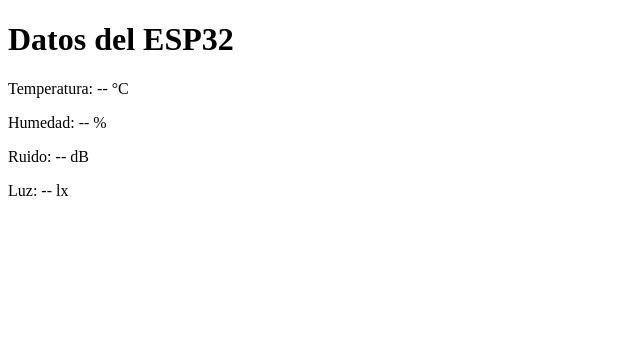
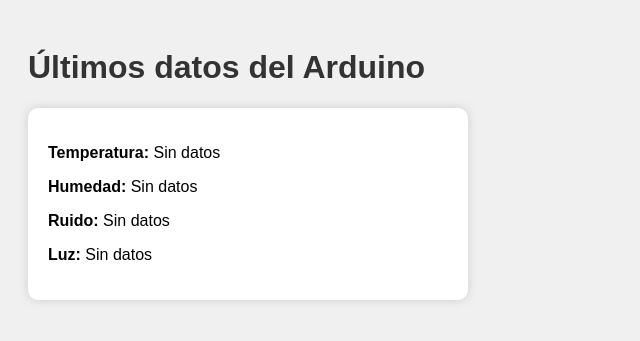
Before and after one commit to xSonts/Proyecto-CF, a Flask app: page / in a window 1280 px wide. Shown: the top 341 px of the page, without its empty margins (0-640 px from the left). Run offline with Flask 3, Linux system fonts and the light colour scheme.

Commit message:
Update index.html

```diff
--- a/templates/index.html
+++ b/templates/index.html
@@ -2,31 +2,20 @@
 <html lang="es">
 <head>
   <meta charset="UTF-8">
-  <title>Monitor de Sensores</title>
+  <title>Panel IoT</title>
+  <style>
+    body { font-family: sans-serif; padding: 20px; background: #f0f0f0; }
+    h1 { color: #333; }
+    .card { background: white; padding: 20px; border-radius: 10px; box-shadow: 0 0 10px #ccc; max-width: 400px; }
+  </style>
 </head>
 <body>
-  <h1>Datos del ESP32</h1>
-  <p>Temperatura: <span id="temp">--</span> °C</p>
-  <p>Humedad: <span id="hum">--</span> %</p>
-  <p>Ruido: <span id="ruido">--</span> dB</p>
-  <p>Luz: <span id="luz">--</span> lx</p>
-
-  <script>
-    function actualizarDatos() {
-      fetch('/api/datos')
-        .then(response => response.json())
-        .then(data => {
-          document.getElementById('temp').textContent = data.temperatura ?? '--';
-          document.getElementById('hum').textContent = data.humedad ?? '--';
-          document.getElementById('ruido').textContent = data.ruido ?? '--';
-          document.getElementById('luz').textContent = data.luz ?? '--';
-        })
-        .catch(err => console.error('Error al obtener datos:', err));
-    }
-
-    // Llama cada 2 segundos
-    setInterval(actualizarDatos, 2000);
-    actualizarDatos(); // Llamada inicial
-  </script>
+  <h1>Últimos datos del Arduino</h1>
+  <div class="card">
+    <p><strong>Temperatura:</strong> {{ datos.get("temperatura", "Sin datos") }}</p>
+    <p><strong>Humedad:</strong> {{ datos.get("humedad", "Sin datos") }}</p>
+    <p><strong>Ruido:</strong> {{ datos.get("ruido", "Sin datos") }}</p>
+    <p><strong>Luz:</strong> {{ datos.get("luz", "Sin datos") }}</p>
+  </div>
 </body>
 </html>
```
